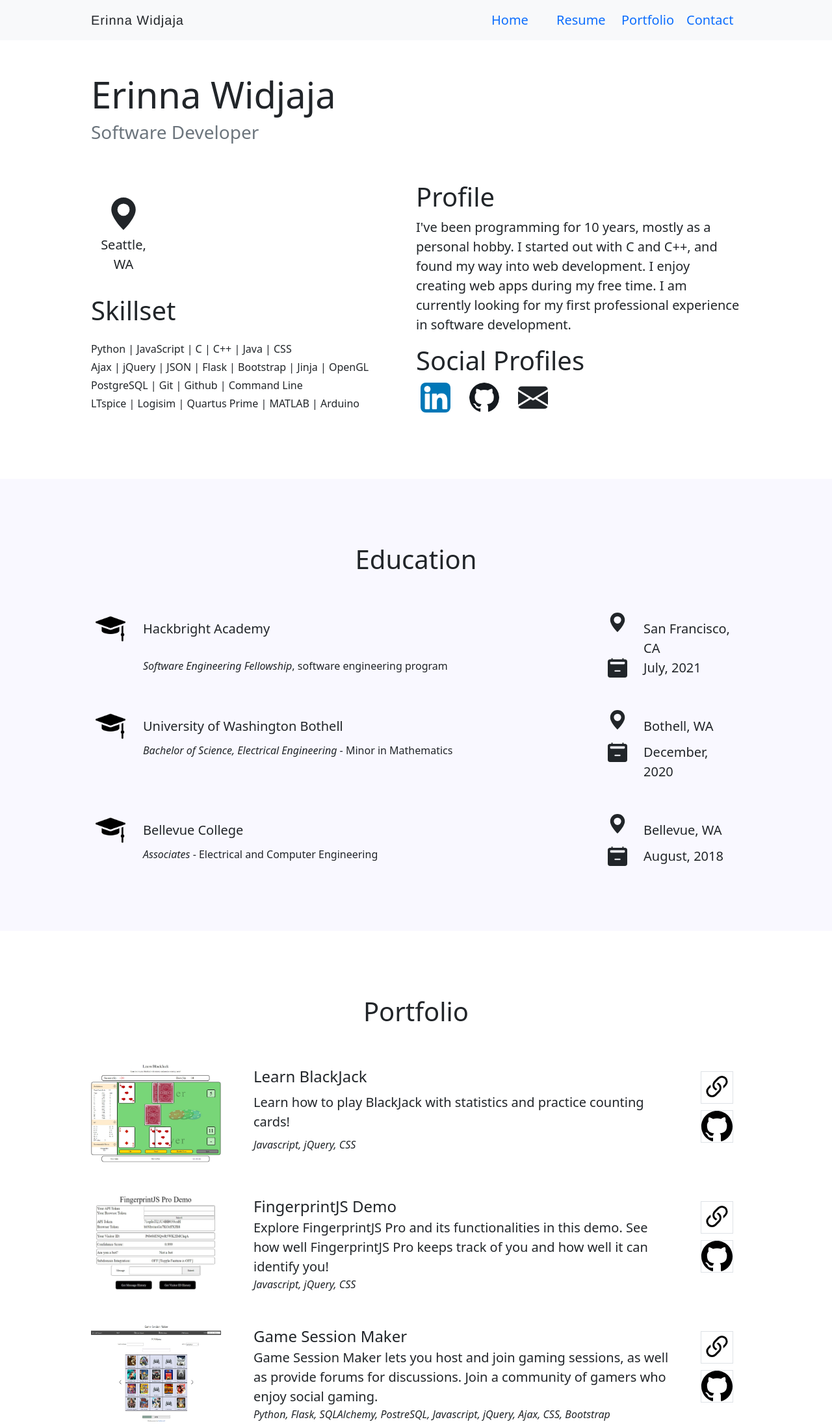
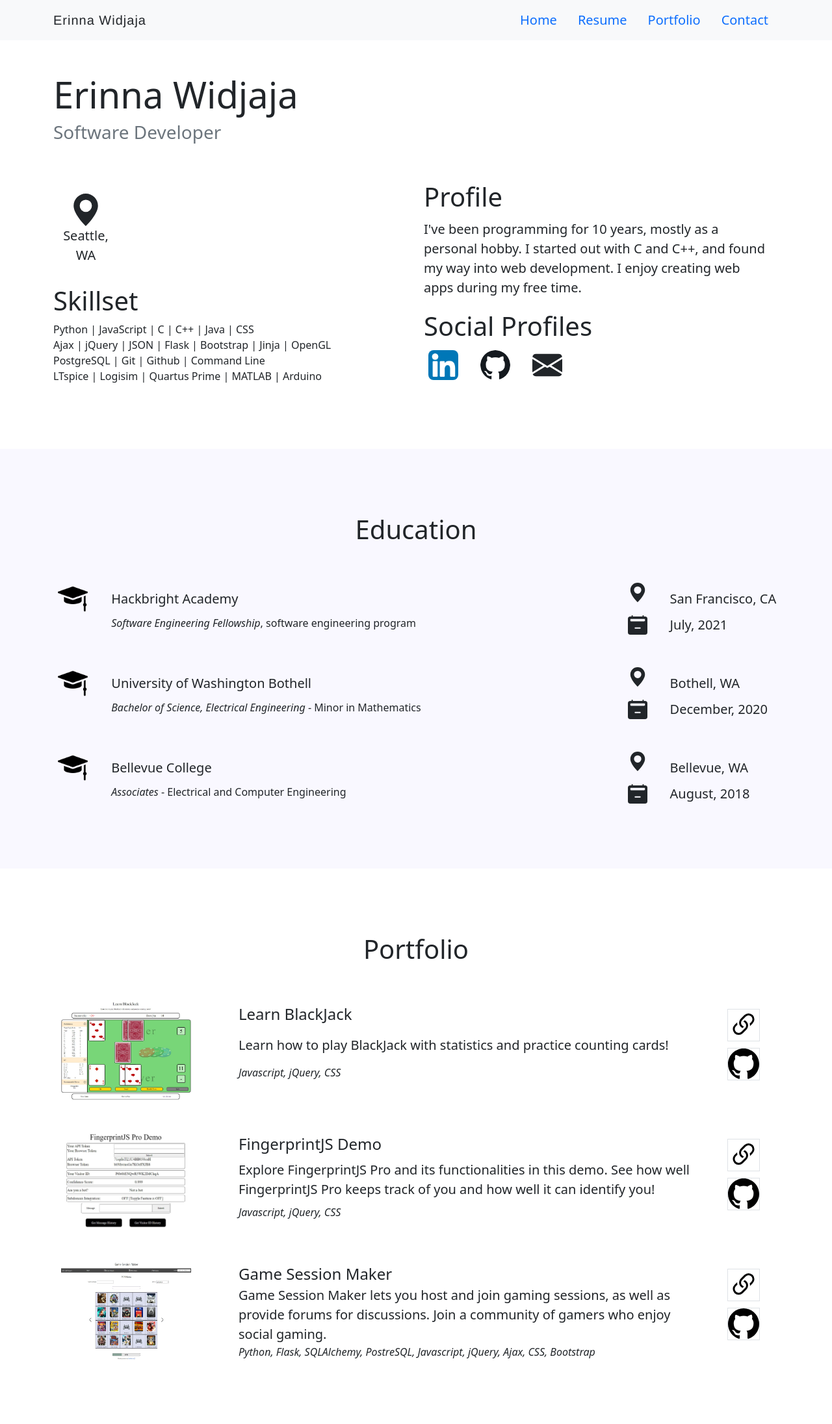
Before and after one commit to erinnaw/mywebsite, a plain HTML site: page index.html in a window 1280 px wide. Shown: the top 2192 px of the page at 65% size. Drawn offline with nearby package versions, Linux system fonts and the light colour scheme.

Commit message:
final commit

```diff
--- a/index.html
+++ b/index.html
@@ -23,7 +23,7 @@
 
 <body>
     <nav class="navbar navbar-expand-lg navbar-light bg-light sticky-top">
-        <div class="navbar-cols">
+        <div class="container-lg navbar-cols">
             <span class="nav-header lead"><b>Erinna Widjaja</b></span>
             <div></div>
             <span class="nav-link lead" id="home">Home</span>
@@ -34,7 +34,7 @@
     </nav>
 
     <div class="content-container-rows">
-        <div class="content-header">
+        <div class="container-lg content-header">
             <div class="header-cols" id="content-profile">
                 <h1 class="display-4 lead">Erinna Widjaja</h1>
                 <div></div>
@@ -42,7 +42,7 @@
             </div>
         </div>
 
-        <div class="content-container-cols">
+        <div class="container-lg content-container-cols">
             <div class="content-skillset">
                 <div class="icon-text">
                     <svg xmlns="http://www.w3.org/2000/svg" width="50" height="50" fill="currentColor" class="bi bi-geo-alt-fill icon-center"
@@ -60,12 +60,11 @@
                 </div>
             </div>
 
-            <div class="content-profile">
+            <div class="container-lg content-profile">
                 <h1 class="display-6">Profile</h1>
                 <p class="lead">
                     I've been programming for 10 years, mostly as a personal hobby. I started out with C and C++, and found my way into web
-                    development. I enjoy creating web apps during my free time. I am currently looking for my first professional experience
-                    in software development.
+                    development. I enjoy creating web apps during my free time.
                 </p>
                 <h1 class="display-6">Social Profiles</h1>
                 <div class="social-icons">
@@ -86,7 +85,7 @@
     </div>
 
     <div class="content-container-rows bg-resume" id="content-resume">
-        <div class="education-rows">
+        <div class="container-lg education-rows">
             <h1 class="display-6 center">Education</h1>
             <div class="education-cols">
                 <img class="icon-img icon-center" src="./static/image/graduate-icon.png">
@@ -154,9 +153,9 @@
     </div>
 
     <div class="content-container-rows" id="content-portfolio">
-        <div class="portfolio-rows">
+        <div class="container-lg portfolio-rows">
             <h1 class="display-6 center">Portfolio</h1>
-            <div class="portfolio-item">
+            <div class="container-lg portfolio-item">
                 <img src="./static/image/learnblackjack-screenshot.JPG" class="screenshot-img">
                 <div class="portfolio-item-rows">
                     <span class="lead fs-4"><b>Learn BlackJack</b></span>
@@ -183,7 +182,7 @@
                 </div>
             </div>
 
-            <div class="portfolio-item">
+            <div class="container-lg portfolio-item">
                 <img src="./static/image/fp-screenshot.JPG" class="screenshot-img">
                 <div class="portfolio-item-rows">
                     <span class="lead fs-4"><b>FingerprintJS Demo</b></span>
@@ -211,7 +210,7 @@
                 </div>
             </div>
 
-            <div class="portfolio-item">
+            <div class="container-lg portfolio-item">
                 <img src="./static/image/gsm-screenshot.JPG" class="screenshot-img">
                 <div class="portfolio-item-rows">
                     <span class="lead fs-4"><b>Game Session Maker</b></span>
@@ -242,9 +241,9 @@
     </div>
 
     <div class="content-container-rows bg-contactme">
-        <div class="content-contactme" id="content-contactme">
+        <div class="container-lg content-contactme" id="content-contactme">
             <h1 class="display-6 center">Contact me</h1>
-            <form name="contact-form" class="contact-form" id="contact-form">
+            <form name="contact-form" class="contact-form contact-width" id="contact-form">
                 <label for="user_name">Name</label>
                 <input type="text" name="user_name" id="user_name">
 
--- a/static/css/style.css
+++ b/static/css/style.css
@@ -1,9 +1,10 @@
+body {
+  overflow-x: hidden;
+}
+
 .navbar-cols {
   display: grid;
   grid-template-columns: 20% 40% 10% 10% 10% 10%;
-  width: 1000px;
-  margin: auto;
-  margin-top: 0;
 }
 
 .nav-header {
@@ -25,8 +26,6 @@
 .content-container-cols {
   display: grid;
   grid-template-columns: 50% 50%;
-  width: 1000px;
-  margin: auto;
 }
 
 .content-header {
@@ -38,7 +37,6 @@
 .header-cols {
   display: grid;
   grid-template-columns: 50% 50%;
-  width: 1000px;
 }
 
 .grid-cols {
@@ -82,15 +80,14 @@
 .bg-resume {
   background-color: rgb(249, 248, 255);
   margin-top: 100px;
+  width: 100%;
 }
 
 .education-rows {
   display: grid;
   grid-template-rows: auto;
-  margin: auto;
   margin-top: 100px;
   margin-bottom: 100px;
-  width: 1000px;
 }
 
 .education-cols {
@@ -122,11 +119,11 @@
   margin: auto;
   margin-top: 100px;
   margin-bottom: 100px;
-  width: 1000px;
 }
 
 .bg-contactme {
   background-color: rgb(249, 248, 255);
+  width: 100%;
 }
 
 .center {
@@ -143,8 +140,13 @@
   margin: auto;
   margin-top: 100px;
   margin-bottom: 100px;
-  width: 600px;
   transition: all 1s ease-in-out;
+}
+
+.contact-width {
+  position: relative;
+  width: 50%;
+  margin: auto;
 }
 
 .contactme-animation {
@@ -178,7 +180,6 @@ textarea {
   position: relative;
   display: grid;
   grid-template-columns: 25% 65% 10%;
-  width: 1000px;
   margin: auto;
   margin-top: 50px;
 }
```
